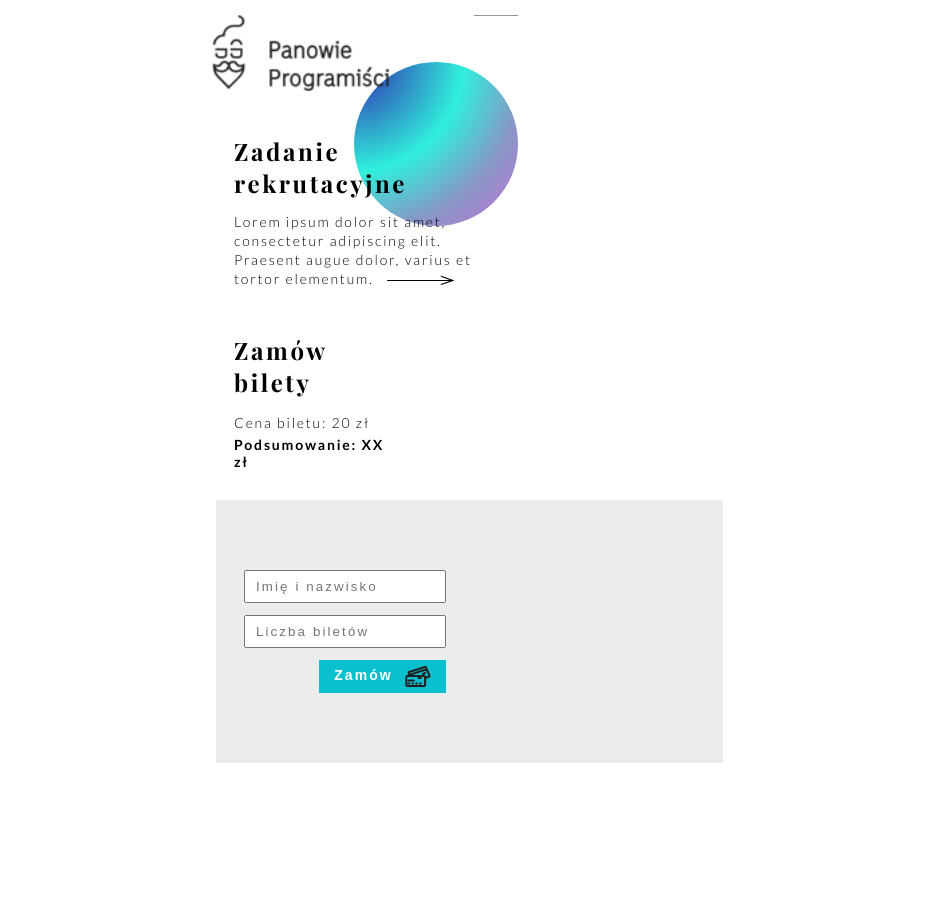
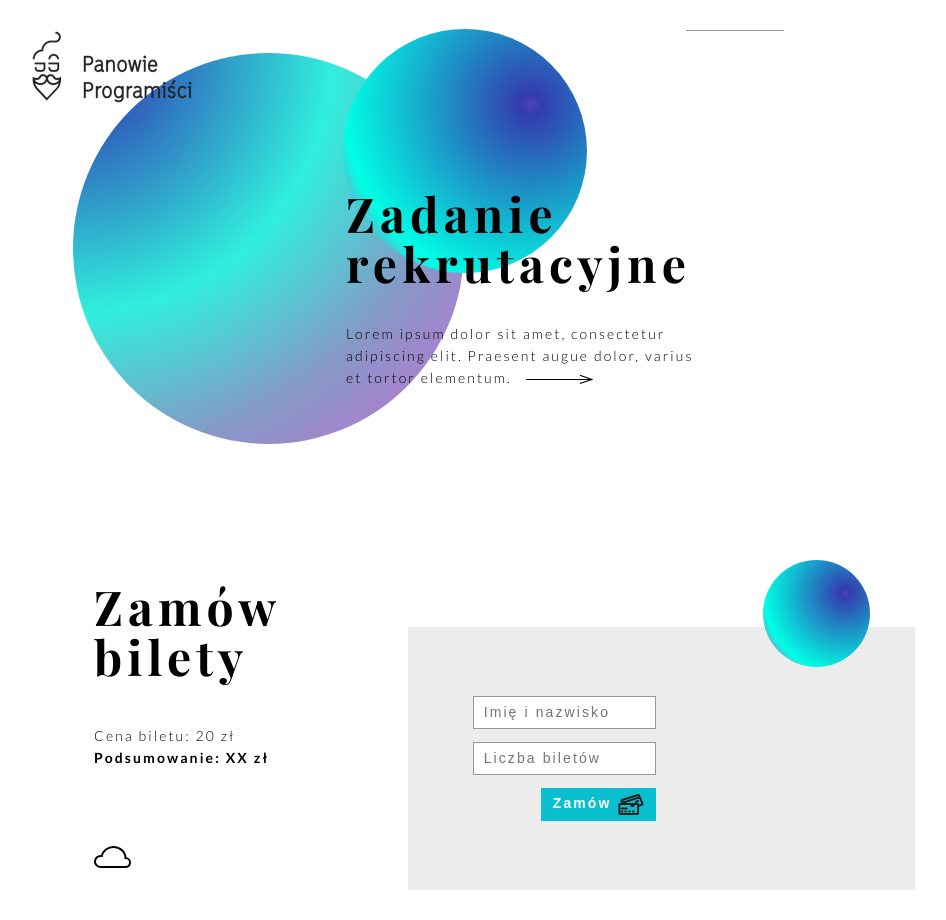
Before and after one commit to kamilweb/panowie_programi-ci_recruitment_task, a website: page dist/index.html in a window 1280 px wide. Shown: the whole page, without its empty margins (277-1223 px from the left). Before the commit the page ends 800 px from the top, so only its background shows below. Drawn offline with nearby package versions, Linux system fonts and the light colour scheme.

Commit message:
tablet done

```diff
--- a/src/css/all.scss
+++ b/src/css/all.scss
@@ -11,6 +11,7 @@ body {
   letter-spacing: 1.8px;
 
   @include smMin {
+    letter-spacing: 2.1px;
     font-size: 14px;
   }
 }
@@ -24,14 +25,27 @@ h2, p {
 }
 
 main {
-  max-width: 320px;
+  width: 320px;
   margin: 0 auto;
   padding-bottom: 30px;
+  @include smMin {
+    width: 680px;
+  }
+}
+
+.main__bottom {
+  @include smMin {
+    display: flex;
+  }
 }
 
 header {
   position: relative;
   padding: 15px 9px;
+  @include smMin {
+    padding: 31px 9px;
+  }
+
   &:after {
     content: '';
     display: inline-block;
@@ -41,6 +55,11 @@ header {
     position: absolute;
     top: 15px;
     right: 5px;
+    @include smMin {
+      width: 98px;
+      top: 30px;
+      right: -81px;
+    }
   }
 }
 
@@ -49,16 +68,23 @@ header {
   height: 59px;
   background: url('./images/logo.png') no-repeat;
   background-size: 100% 100%;
+  @include smMin {
+    background: url('./images/logo-big.png') no-repeat;
+    background-size: 100% 100%;
+  }
 
   @include smMin {
-    width: 178px;
-    height: 76px;
+    width: 160px;
+    height: 72px;
   }
 }
 
 .section__circles {
   position: relative;
   padding: 29px 31px;
+  @include smMin {
+    padding: 55px 0 55px 323px;
+  }
 }
 
 .title {
@@ -68,6 +94,9 @@ header {
   font-size: 24px;
 
   @include smMin {
+    font-size: 48px;
+    line-height: 1.04;
+    letter-spacing: 5.1px;
   }
 
   &.title--top {
@@ -82,6 +111,11 @@ header {
   line-height: 1.35;
   margin-top: 14px;
   cursor: pointer;
+  @include smMin {
+    line-height: 1.57;
+    margin-top: 34px;
+  }
+
   &:hover {
     .desc__arrow {
       right: -10px;
@@ -108,15 +142,40 @@ header {
   &.circle--big {
     width: 164px;
     height: 164px;
-    object-fit: contain;
     background: radial-gradient(circle at 0 0, #3023ae, #30efdc 47%, #8698c6 73%, #c86dd7);
     top: -44px;
     right: 5px;
     z-index: -1;
+    @include smMin {
+      width: 391px;
+      height: 391px;
+      top: -81px;
+      right: 239px;
+    }
   }
   &.circle--medium,
   &.circle--small {
-    background: radial-gradient(circle at 77% 31%, #5045b8, #343caf 4%, #00ffe5 72%, #8698c6 73%, #c86dd7);
+    display: none;
+    background: radial-gradient(circle at 77% 31%,#5045b8,#343caf 4%,#00ffe5 74%,#8698c6 85%,#c86dd7);
+  }
+  &.circle--medium {
+    @include smMin {
+      display: block;
+      width: 244px;
+      height: 244px;
+      z-index: -1;
+      top: -105px;
+      right: 116px;
+    }
+  }
+  &.circle--small {
+    @include smMin {
+      display: block;
+      width: 107px;
+      height: 107px;
+      top: -67px;
+      right: 45px;
+    }
   }
 }
 
@@ -124,11 +183,19 @@ header {
   margin-top: 16px;
   padding: 0 31px;
   width: 160px;
+  @include smMin {
+    margin-top: 138px;
+    padding: 0 71px;
+    width: 200px;
+  }
 }
 
 .ticket__price {
   margin-top: 16px;
   margin-bottom: 5px;
+  @include smMin {
+    margin-top: 45px;
+  }
 }
 
 .ticket__price-all {
@@ -138,20 +205,28 @@ header {
 .section__form {
   display: flex;
   justify-content: flex-end;
+  margin-top: 30px;
+  @include smMin {
+    display: block;
+    margin-top: 183px;
+    margin-left: 57px;
+    position: relative;
+  }
 }
 
 form {
   box-sizing: border-box;
   padding-left: 28px;
-  margin-right: -200px;
-  width: 462px;
+  margin-right: -230px;
+  width: 492px;
   height: 207px;
   background-color: #f0f0f0;
   display: flex;
   flex-direction: column;
   justify-content: center;
-  margin-top: 30px;
   @include smMin {
+    margin-right: 0;
+    padding-left: 65px;
     width: 422px;
     height: 238px;
   }
@@ -168,7 +243,14 @@ input {
   height: 29px;
   line-height: 1.57;
   letter-spacing: 2.1px;
-  margin-bottom: 12px;
+  margin-bottom: 13px;
+  font-size: 14px;
+  border: solid 1px #979797;
+  font-weight: 300;
+  @include smMin {
+    width: 161px;
+    height: 31px;
+  }
 }
 
 .form__button {
@@ -188,22 +270,39 @@ input {
   margin-left: 75px;
   transition: .3s ease background-color;
   cursor: pointer;
+  @include smMin {
+    width: 115px;
+    margin-left: 68px;
+  }
+
   &:hover, &:focus {
     outline: none;
     background-color: #5045b8;
-    .form__button-circle svg g {
+    .form__button-cards svg g {
       stroke: #fff;
     }
   }
 }
 
-.form__button-circle {
+.form__button-cards {
   background-size: 100% 100%;
   width: 26px;
   height: 21px;
   display: inline-block;
   margin-left: 12px;
+  @include smMin {
+    margin-left: 6px;
+  }
   svg g {
     transition: .3s ease stroke;
   }
 }
+
+.cloud {
+  display: inline-block;
+  width: 37px;
+  height: 22px;
+  background: url('./images/cloud.svg') no-repeat;
+  background-size: 100% 100%;
+  margin-top: 80px;
+}
--- a/src/css/sizes.scss
+++ b/src/css/sizes.scss
@@ -21,9 +21,3 @@
         @content;
     }
 }
-
-@mixin xLgMin {
-    @media only screen and (min-width:1800px) {
-        @content;
-    }
-}
```
Also changed, not shown: dist/all.css, dist/images/logo-big.png (added), dist/index.html.
